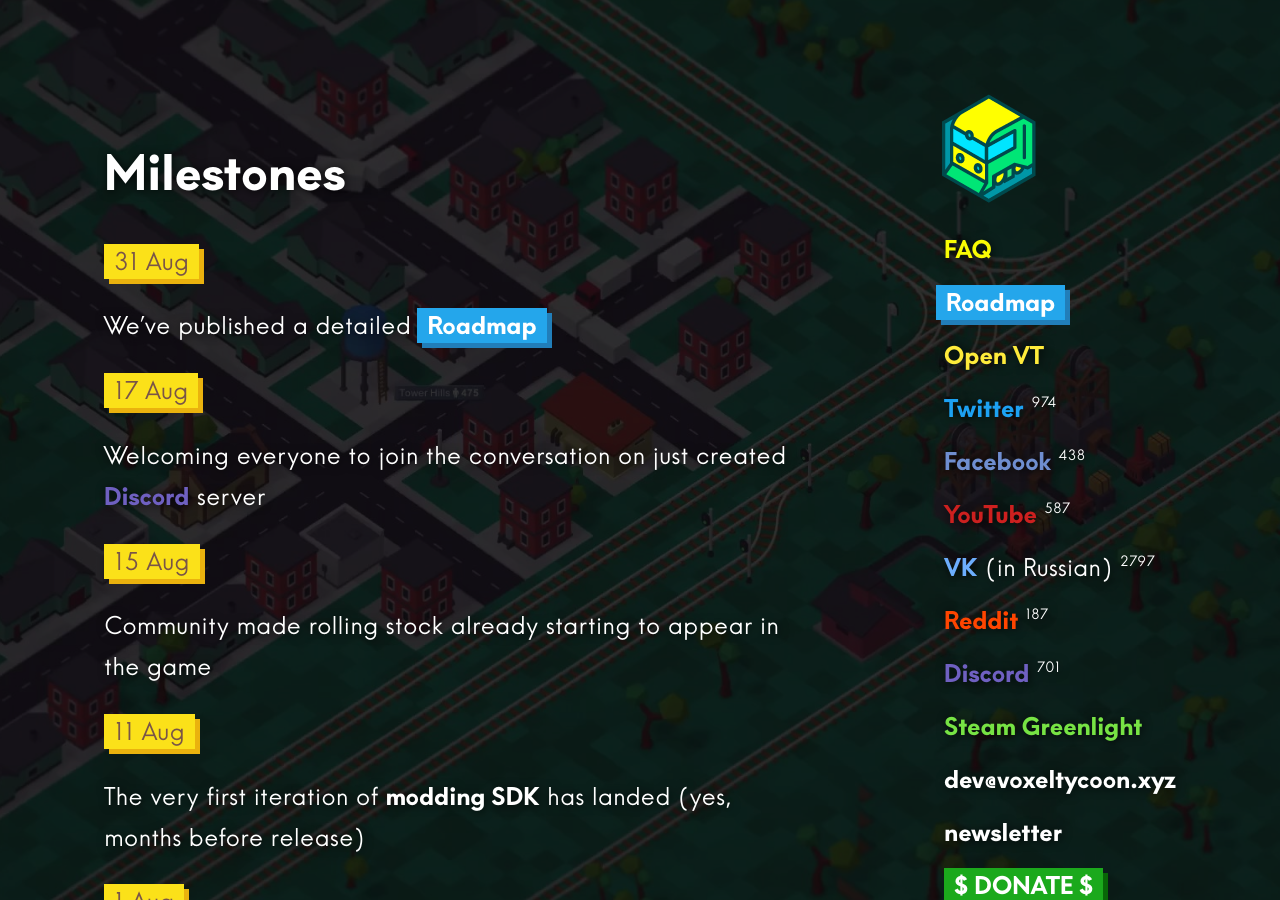
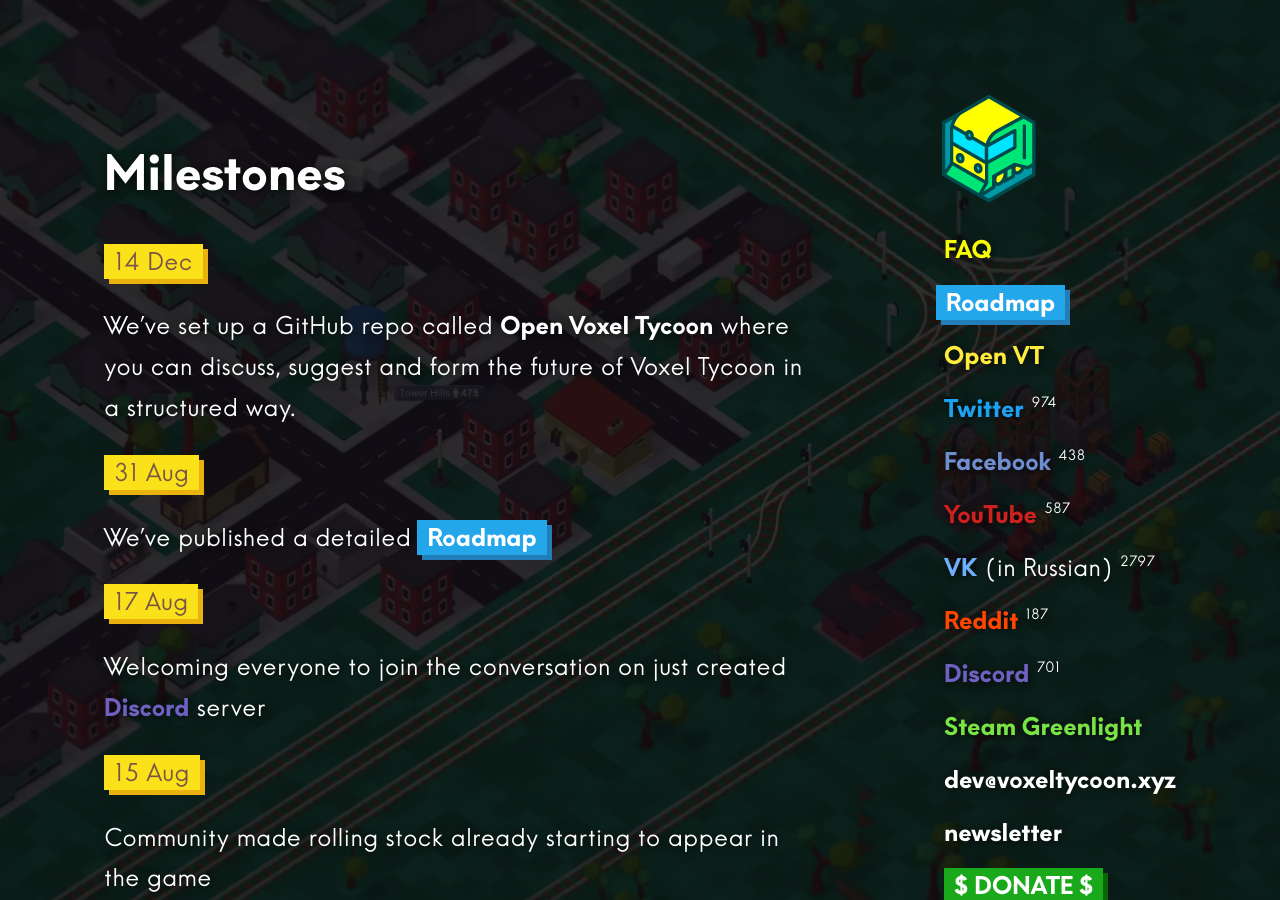
Before and after one commit to andrewpey/vtland, a Jekyll site: the page built from news.md, in a window 1280 px wide and 900 px high. Built offline with Jekyll 4.4.1, drawn with Linux system fonts in a browser that asks for light colours; nearby versions of some CDN libraries.

Commit message:
Added OpenVT milestone

```diff
--- a/_includes/milestones.md
+++ b/_includes/milestones.md
@@ -1,4 +1,8 @@
 # [Milestones](/news)
+
+*14 Dec*
+
+We've set up a GitHub repo called [Open Voxel Tycoon](https://github.com/andrewpey/open-voxel-tycoon) where you can discuss, suggest and form the future of Voxel Tycoon in a structured way.
 
 *31 Aug*
 
```
